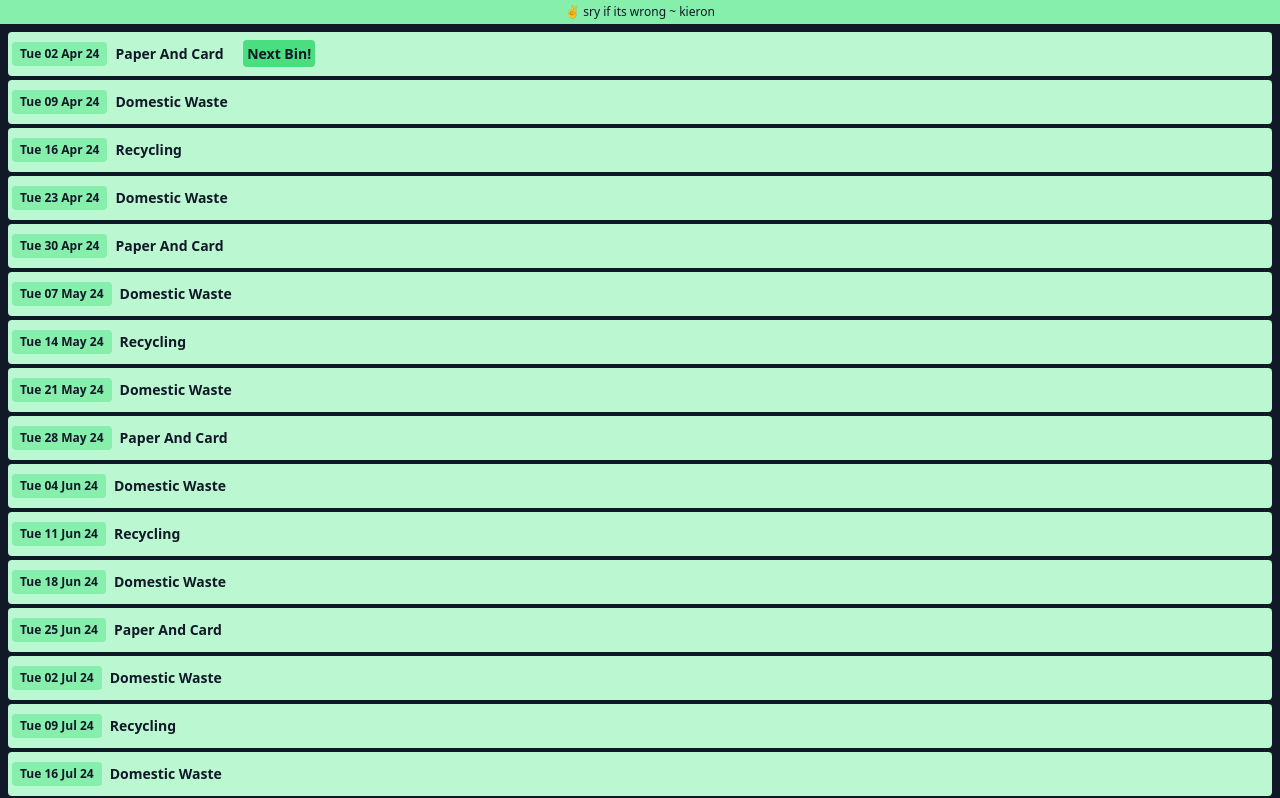
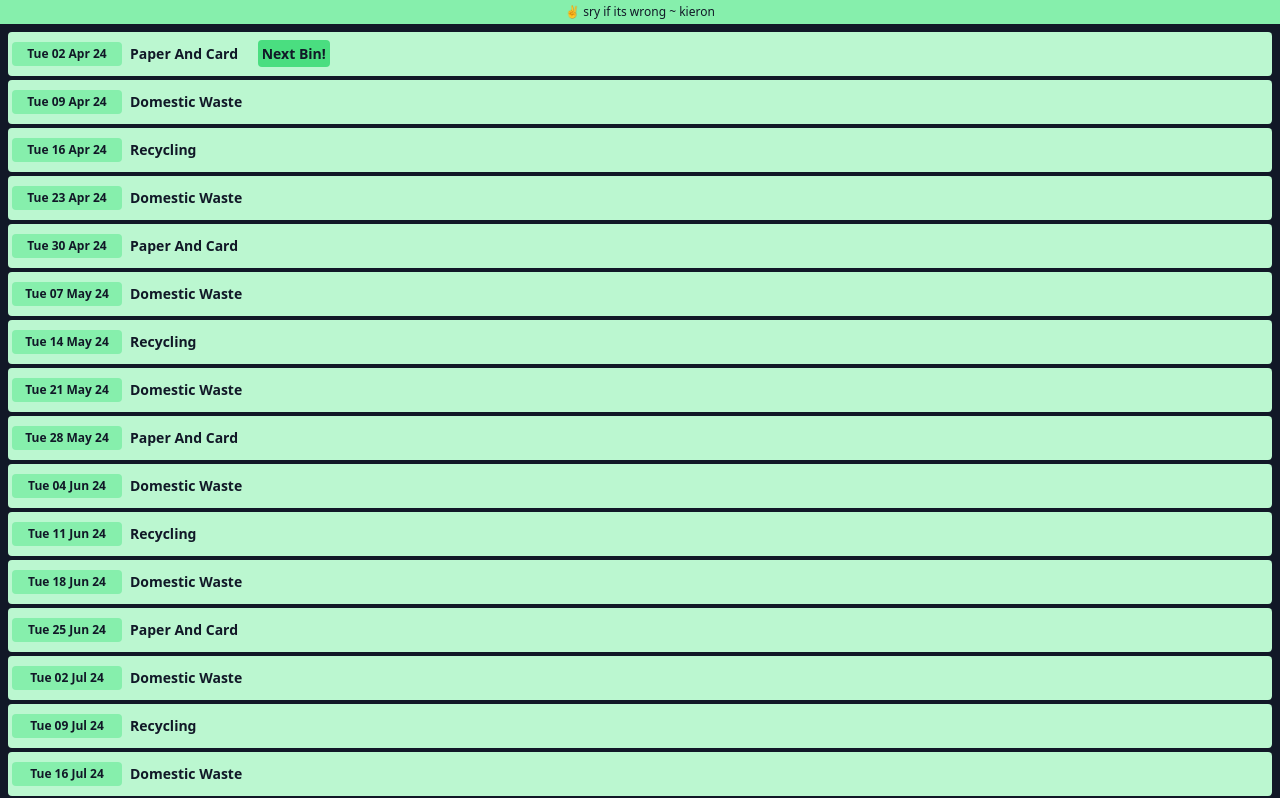
Before and after one commit to kieron/louthbin, a Nuxt app: page / in a window 1280 px wide. Shown: the top 798 px of the page. Built offline with nearby package versions, Linux system fonts and the light colour scheme.

Commit message:
Update bin collection dates in BinTable.vue component

```diff
--- a/components/BinTable.vue
+++ b/components/BinTable.vue
@@ -17,7 +17,7 @@ const currentBinData = binData.filter((bin) => {
       class="bg-green-200 rounded text-gray-900 h-11 flex items-center px-1 w-full"
     >
       <div
-        class="bg-green-300 px-2 rounded font-extrabold mr-2 py-1 w-content text-xs md:text-md"
+        class="bg-green-300 px-2 rounded font-extrabold mr-2 py-1 w-content text-xs md:text-md min-w-[110px] text-center"
       >
         {{ format(new Date(day.date), "EEE dd MMM yy") }}
       </div>
```
